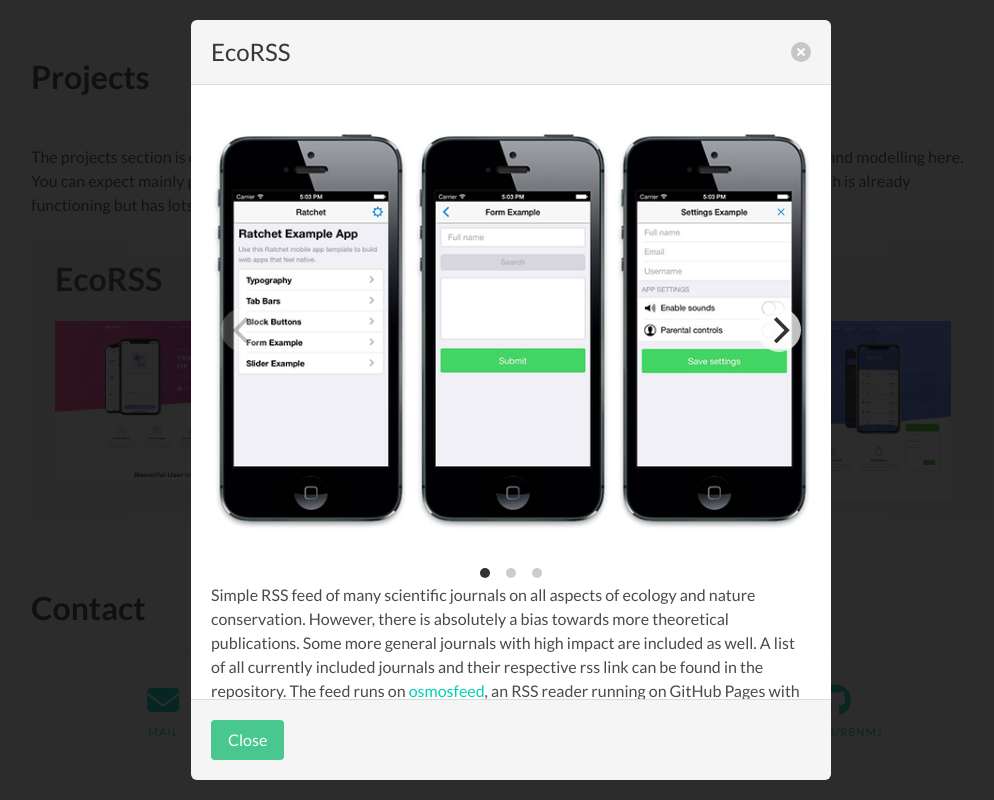
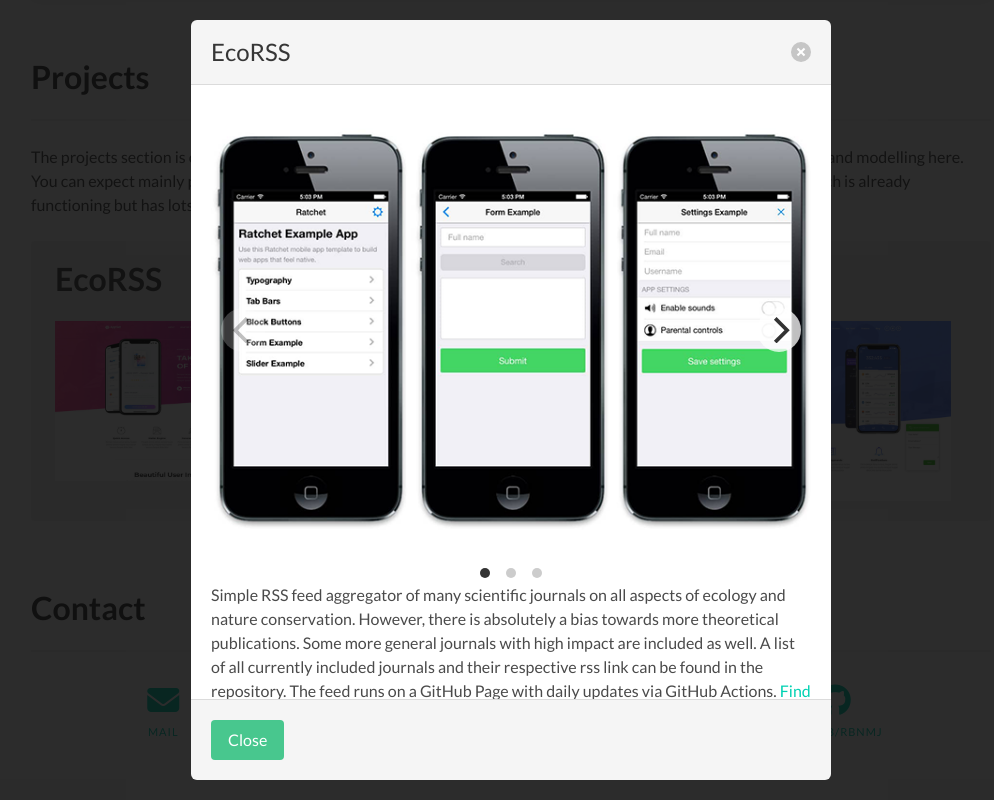
Before and after one commit to rbnmj/rbnmj.github.io, a plain HTML site: page index.html in a window 1280 px wide. Both pictures are taken after a click on the picture 304 px from the left and 2742 px from the top of the page. Shown: the part 2342-3142 px from the top of the page, without its empty margins (129-1123 px from the left). Drawn offline with Linux system fonts and the light colour scheme.

Commit message:
Update index.html

```diff
--- a/index.html
+++ b/index.html
@@ -39,7 +39,7 @@
     <div class="navbar-menu">
       <div class="navbar-end">
         <div class="navbar-item">
-          <a href="https://rbnmj.github.io/rss/" class="icon is-large has-text-light">
+          <a href="https://rbnmj.github.io/ecorss/" class="icon is-large has-text-light">
             <i class="fas fa-2x fa-rss flash-icon"></i>
           </a>
         </div>
@@ -337,11 +337,11 @@
         <div class="content">
 
           <p>
-            Simple RSS feed of many scientific journals on all aspects of ecology and nature conservation.
+            Simple RSS feed aggregator of many scientific journals on all aspects of ecology and nature conservation.
             However, there is absolutely a bias towards more theoretical publications. Some more general journals with high impact are included as well.
             A list of all currently included journals and their respective rss link can be found in the repository.
-            The feed runs on <a href="https://github.com/osmoscraft/osmosfeed" target="_blank">osmosfeed</a>,
-            an RSS reader running on GitHub Pages with periodical updates via GitHub Actions.
+            The feed runs on a GitHub Page with daily updates via GitHub Actions.
+            <a href="https://rbnmj.github.io/ecorss/">Find EcoRSS here</a>
           </p>
 
           <div class="tags">
```
